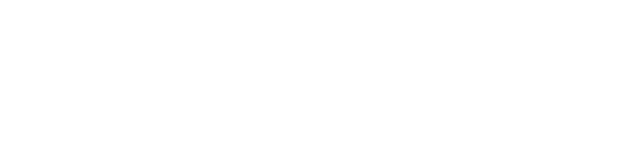
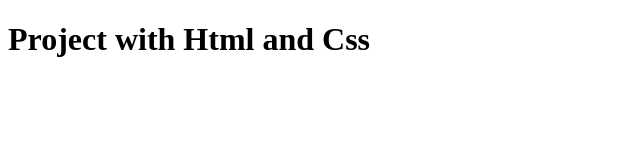
Before and after one commit to ApiradeeH/Project, a plain HTML site: page index.html in a window 1280 px wide. Shown: the whole page, without its empty margins (0-640 px from the left). Drawn offline with Linux system fonts and the light colour scheme.

Commit message:
modified

```diff
--- a/index.html
+++ b/index.html
@@ -7,6 +7,6 @@
     <title>Document</title>
 </head>
 <body>
-
+    <h1>Project with Html and Css</h1>
 </body>
 </html>
```
